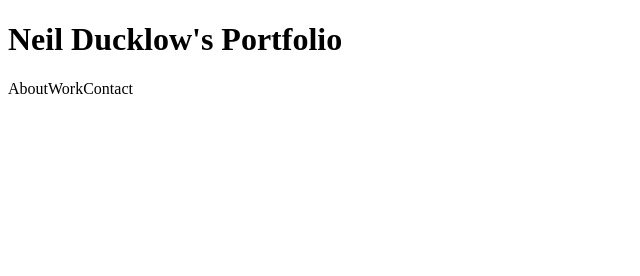
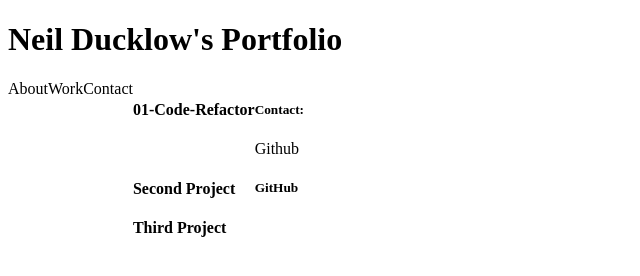
Before and after one commit to nducklow/02-Portfolio, a plain HTML site: page index.html in a window 1280 px wide. Shown: the whole page, without its empty margins (0-640 px from the left). Drawn offline with Linux system fonts and the light colour scheme.

Commit message:
added more html to the page

```diff
--- a/assets/css/style.css
+++ b/assets/css/style.css
@@ -10,3 +10,8 @@ nav {
       flex-direction: column;
     }
 }
+
+.firstProject {
+
+
+}
--- a/index.html
+++ b/index.html
@@ -19,8 +19,24 @@
         <a>Contact</a>
 
         <main>
-
+            <section class="firstProject">
+                <h4>01-Code-Refactor</h2>
+                    <img></img>
+            </section>
+            <section>
+                <h4>Second Project</h4>
+            </section>
+            <section>
+                <h4>Third Project</h4>
+            </section>
         </main>
+        <footer>
+            <section>
+                <h5>Contact:</h5>
+                <a>Github</a>
+                <h5>GitHub</h5>
+            </section>
+        </footer>
 </body>
 
 </html>
```
